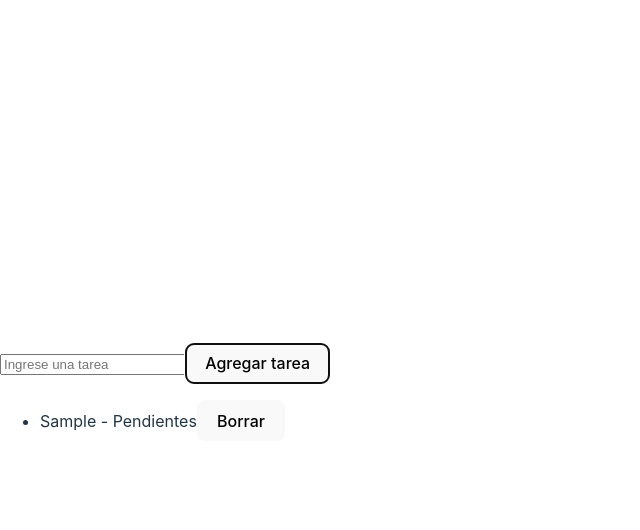
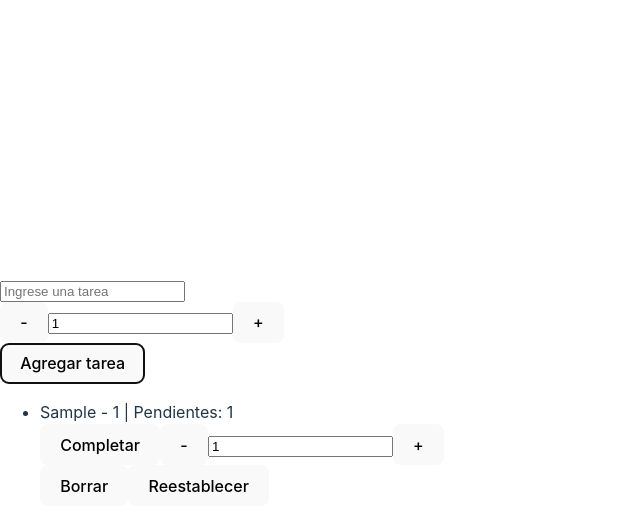
Before and after one commit to algarim/to-do-list--react, a React (Vite) app: page / in a window 1280 px wide. Both pictures are taken after typing "Sample" into the empty fields and a click on the button "Agregar tarea". Shown: the top 530 px of the page, without its empty margins (0-640 px from the left). Built offline with nearby package versions, Linux system fonts and the light colour scheme.

Commit message:
functional list: admits number of the same task and pending

```diff
--- a/src/App.jsx
+++ b/src/App.jsx
@@ -1,4 +1,5 @@
 import ToDoList from "./components/ToDoList/ToDoList"
+
 
 const App = () => {
   return (
--- /dev/null
+++ b/src/components/ToDoItem/ToDoItem.css
@@ -0,0 +1,4 @@
+.completed {
+    color: green;
+    text-decoration: line-through;
+}
--- a/src/components/ToDoItem/ToDoItem.jsx
+++ b/src/components/ToDoItem/ToDoItem.jsx
@@ -1,11 +1,78 @@
+import { useState, useEffect } from "react";
+
+// CSS
+import './ToDoItem.css'
+
+const ToDoItem = ({ name, quantity, addedQuantity, deleteToDo }) => {
+
+  // Set a state that tracks the number of items in a task that are still pending completion.
+  const [pending, setPending] = useState(quantity);
 
 
-const ToDoItem = ({toDo, numberOfItems, deleteToDo}) => {
+  // If quantity changes (by adding a repeat), pending changes correspondingly
+  useEffect ( () => {
+    setPending( prev => prev + addedQuantity);
+  }, [quantity] )
+
+  // COUNTER
+
+  const [counter, setCounter] = useState(1);
+
+  const increaseCounter = () => {
+    if (pending > counter) {
+      setCounter(counter + 1);
+    }
+  }
+
+  const decreaseCounter = () => {
+    if (counter > 1) {
+      setCounter(counter - 1);
+    }
+  }
+
+  // Counter Event Handler
+  const handleCounterChange = (e) => {
+    let input = Number(e.target.value);
+
+    if(input <= 1){
+      setCounter(1);
+    } else if(input <= pending){
+      setCounter(input);
+    } else {
+      setCounter(pending);
+    }
+  }
+
+  // Function that completes the number of tasks given by the counter
+
+  const completeTask = (e, quantity) => {
+    if (pending >= counter) {
+      e.preventDefault();
+      setPending(prev => prev - quantity);
+
+      setCounter(1);
+    }
+  }
+
+  // Function that resets "pending" to its original number
+  const resetTask = () => {
+    setPending(quantity);
+  }
+
   return (
-    <li>
-        <span>{toDo} - {numberOfItems}</span>
-        <span>Pendientes</span>
-        <button onClick={() => deleteToDo(toDo)}>Borrar</button>
+    <li className={(pending === 0) && 'completed' }>
+      <span>{name} - {quantity}  |  Pendientes: {pending}</span>
+
+      <form>
+        <button type="submit" onClick={(e) => completeTask(e, counter)}>Completar</button>
+
+        <button type="button" onClick={decreaseCounter}> - </button>
+        <input type="number" value={counter} onChange={handleCounterChange}/>
+        <button type="button" onClick={increaseCounter}> + </button>
+      </form>
+
+      <button onClick={() => deleteToDo(name)}>Borrar</button>
+      <button onClick={() => resetTask(name)}>Reestablecer</button>
     </li>
   )
 }
--- a/src/components/ToDoList/ToDoList.jsx
+++ b/src/components/ToDoList/ToDoList.jsx
@@ -1,9 +1,10 @@
 import ToDoItem from "../ToDoItem/ToDoItem"
 import { useState, useEffect } from "react"
-import Counter from "../NewTaskInput/NewTaskInput";
 
 const ToDoList = () => {
-    const [newTask, setNewTask] = useState("");
+    const [newTask, setNewTask] = useState({ name: "", quantity: 0, addedQuantity: 0, pending: 0 });
+
+    // addedQuantity tracks the quantity added to an already existing task
 
     const [toDos, setToDos] = useState(() => {
         const savedToDos = localStorage.getItem("ToDos");
@@ -13,27 +14,82 @@ const ToDoList = () => {
         return startingToDos;
     });
 
+    // COUNTER
 
-    // AUXILIARY FUNCTIONS: delete and add toDo
+    const [counter, setCounter] = useState(1);
 
-    const deleteToDo = (toDoToDelete) => {
-        const newToDos = toDos.filter((toDo) => toDo !== toDoToDelete);
+    const increaseCounter = () => {
+        setCounter(counter + 1);
+    }
+
+    const decreaseCounter = () => {
+        if (counter > 1) {
+            setCounter(counter - 1);
+        }
+    }
+
+    // AUXILIARY FUNCTIONS: delete and add toDo (joining repeats together)
+
+    const deleteToDo = (taskName) => {
+        const newToDos = toDos.filter((toDo) => toDo.name !== taskName);
         setToDos(newToDos);
     }
 
-    const addToDo = (toDo) => {
-        setToDos([...toDos, toDo]);
+    const addToDo = (task, quantity) => {
+        const existingToDo = toDos.find(toDo => toDo.name === task);
+
+        if (existingToDo) {
+            const updatedToDos = toDos.map( toDo => {
+                if (toDo === existingToDo){
+                    return {...existingToDo, quantity: existingToDo.quantity + quantity, pending: existingToDo.pending + quantity, addedQuantity: quantity};
+                }
+                else{
+                    return toDo;
+                }
+            } )
+
+            setToDos(updatedToDos);
+        }
+
+        else {
+            const newToDo = {
+                name: task,
+                quantity: quantity,
+                addedQuantity: 0,
+                pending: quantity
+            }
+            setToDos([...toDos, newToDo]);
+        }
+
+        setCounter(1);
+    }
+
+
+    // Counter Event Handler
+    const handleCounterChange = (e) => {
+        let input = Number(e.target.value);
+
+        (input > 1) ? setCounter(input) : setCounter(1);
     }
 
     // Function that handles the submit event: adds the new task to the list
     const handleSubmit = (e) => {
         e.preventDefault();
 
-        if (newTask.trim()) {
-            addToDo(newTask)
-            setNewTask("");
+        let taskName = newTask.name;
+
+        if (taskName.trim()) {
+            addToDo(taskName, counter);
+            setNewTask({ name: "", quantity: 0, addedQuantity: 0, pending: 0 });
         }
     }
+
+    // Function that handles change event in input: changes only the name of the newTask object
+    const handleInputChange = (e) => {
+        let newTaskName = e.target.value;
+        setNewTask({ ...newTask, name: newTaskName });
+    }
+
 
     // Save the list in localStorage every time it changes
     useEffect(() => {
@@ -44,7 +100,14 @@ const ToDoList = () => {
     return (
         <div>
             <form onSubmit={handleSubmit}>
-                <input type="text" value={newTask} placeholder="Ingrese una tarea" onChange={(e) => setNewTask(e.target.value)} />
+                <input type="text" value={newTask.name} placeholder="Ingrese una tarea" onChange={handleInputChange} />
+
+                <div>
+                    <button type="button" onClick={decreaseCounter}> - </button>
+                    <input type="number" value={counter} onChange={handleCounterChange} />
+                    <button type="button" onClick={increaseCounter}> + </button>
+                </div>
+
                 <button type="submit">Agregar tarea</button>
             </form>
 
@@ -53,7 +116,9 @@ const ToDoList = () => {
                     toDos.map((toDo, index) => (
                         <ToDoItem
                             key={index}
-                            toDo={toDo}
+                            name={toDo.name}
+                            quantity={toDo.quantity}
+                            addedQuantity={toDo.addedQuantity}
                             deleteToDo={deleteToDo} />
                     ))
                 }
```
Also changed, not shown: src/components/Counter/Counter.jsx (deleted, +0 -29 lines).
